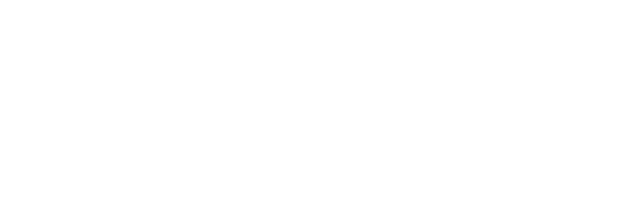
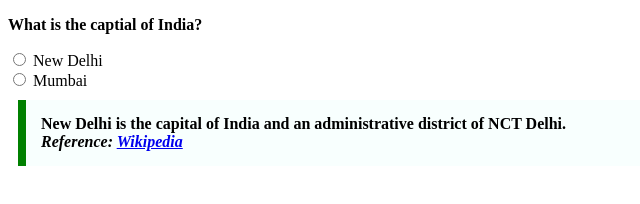
Before and after one commit to acciojob/trivia-Azhaghiri, a website: page main.html in a window 1280 px wide. Shown: the whole page, without its empty margins (0-640 px from the left). Drawn offline with Linux system fonts and the light colour scheme.

Commit message:
created a submission

```diff
--- a/main.html
+++ b/main.html
@@ -8,6 +8,19 @@
 
 <body>
 	<!-- the entire body must be written by student -->
+	<div>
+		<p><strong>What is the captial of India?</strong></p>
+		<form>
+		<input type="radio" id="new-delhi" name="capital" value="New Delhi">
+		<label for="new-delhi">New Delhi</label><br>
+		<input type="radio" id="mumbai" name="capital" value="Mumbai">
+		<label for="mumbai">Mumbai</label>
+		</form>
+	</div>
+	<blockquote>New Delhi is the capital of India and an administrative district of NCT Delhi.
+
+	<footer><cite>Reference: <a href="https://en.wikipedia.org/wiki/New_Delhi" target="_blank">Wikipedia</a></cite></footer>
+		</blockquote>
     <script type="text/javascript" src="./script.js">
 </script>
 
--- a/styles.css
+++ b/styles.css
@@ -1,2 +1,8 @@
-
-/* Your CSS Code here. */
+blockquote {
+            max-width: 600px;
+            margin: 10px;
+            padding: 15px;
+            border-left: 8px solid green;
+            background-color: #f8fffe;
+            font-weight: bold;
+        }
```
